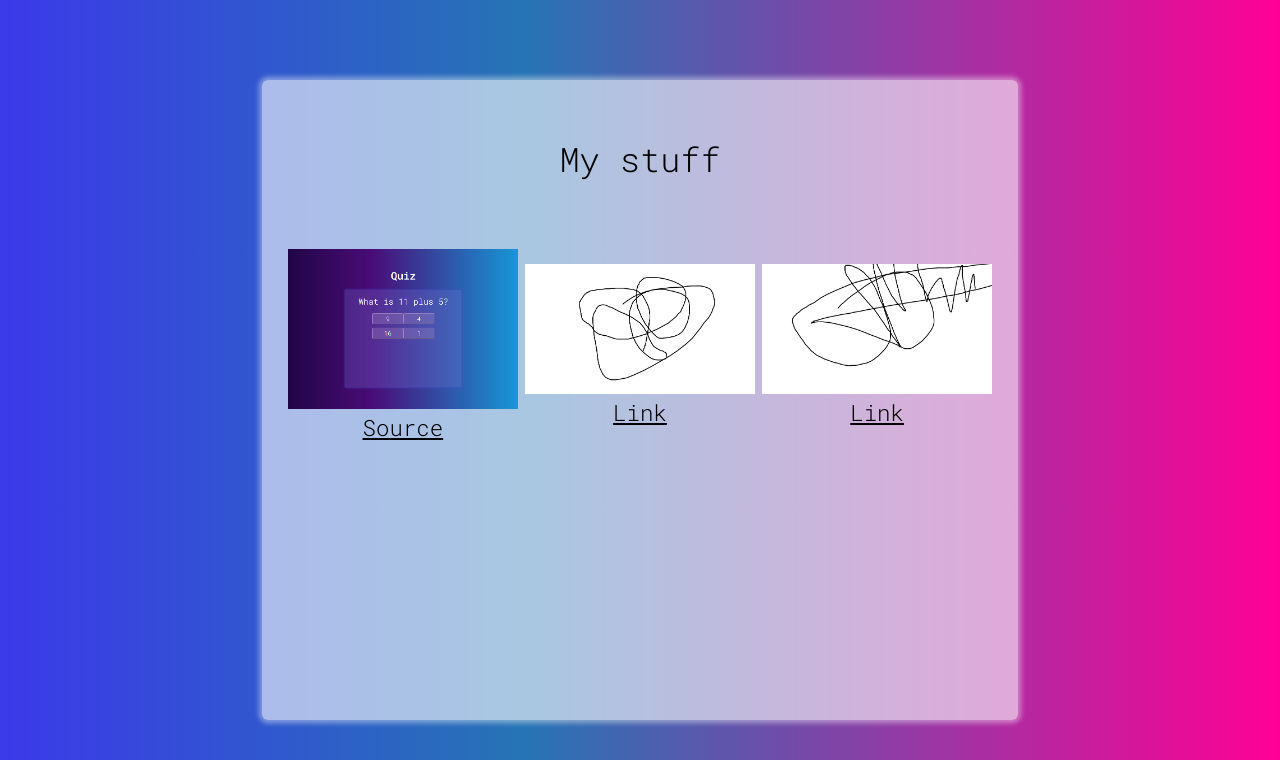
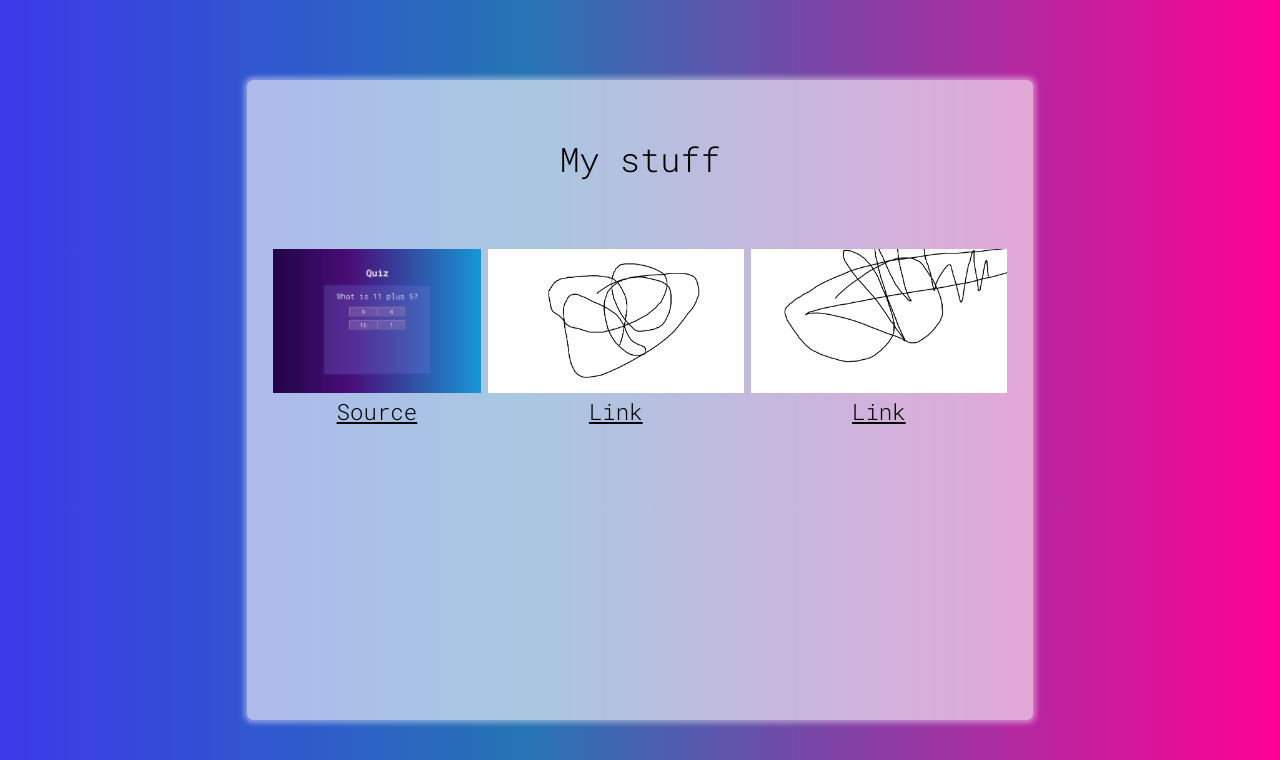
Before and after one commit to moweb1/moweb1.github.io, a PHP site: page /index.html in a window 1280 px wide. Shown: the top 760 px of the page. Run offline with PHP 8.4, Linux system fonts and the light colour scheme.

Commit message:
Update main.css

```diff
--- a/css/main.css
+++ b/css/main.css
@@ -65,7 +65,7 @@ p {
 }
 
 .item, img {
-    max-width: 18vw;
+    height: 18vh;
 }
 
 .item {
```
